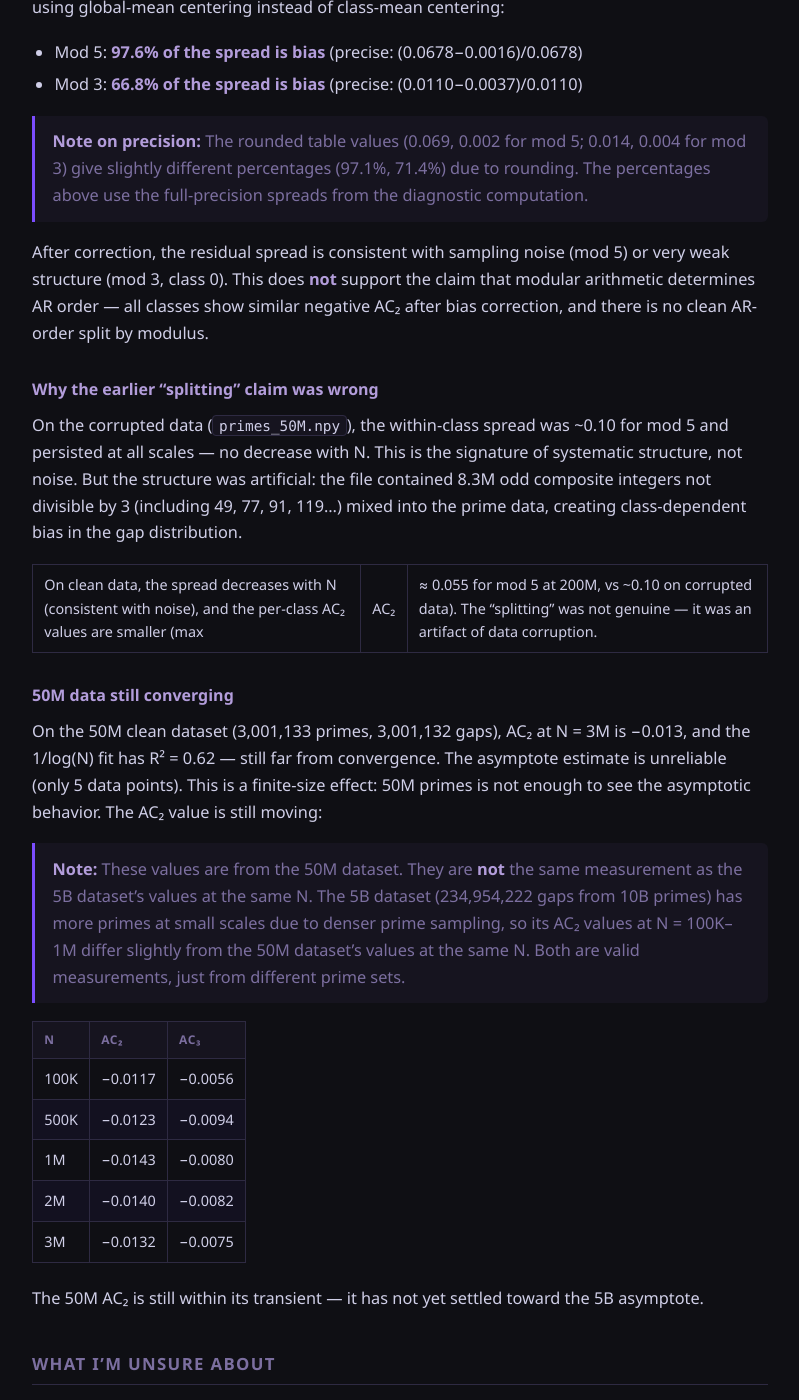
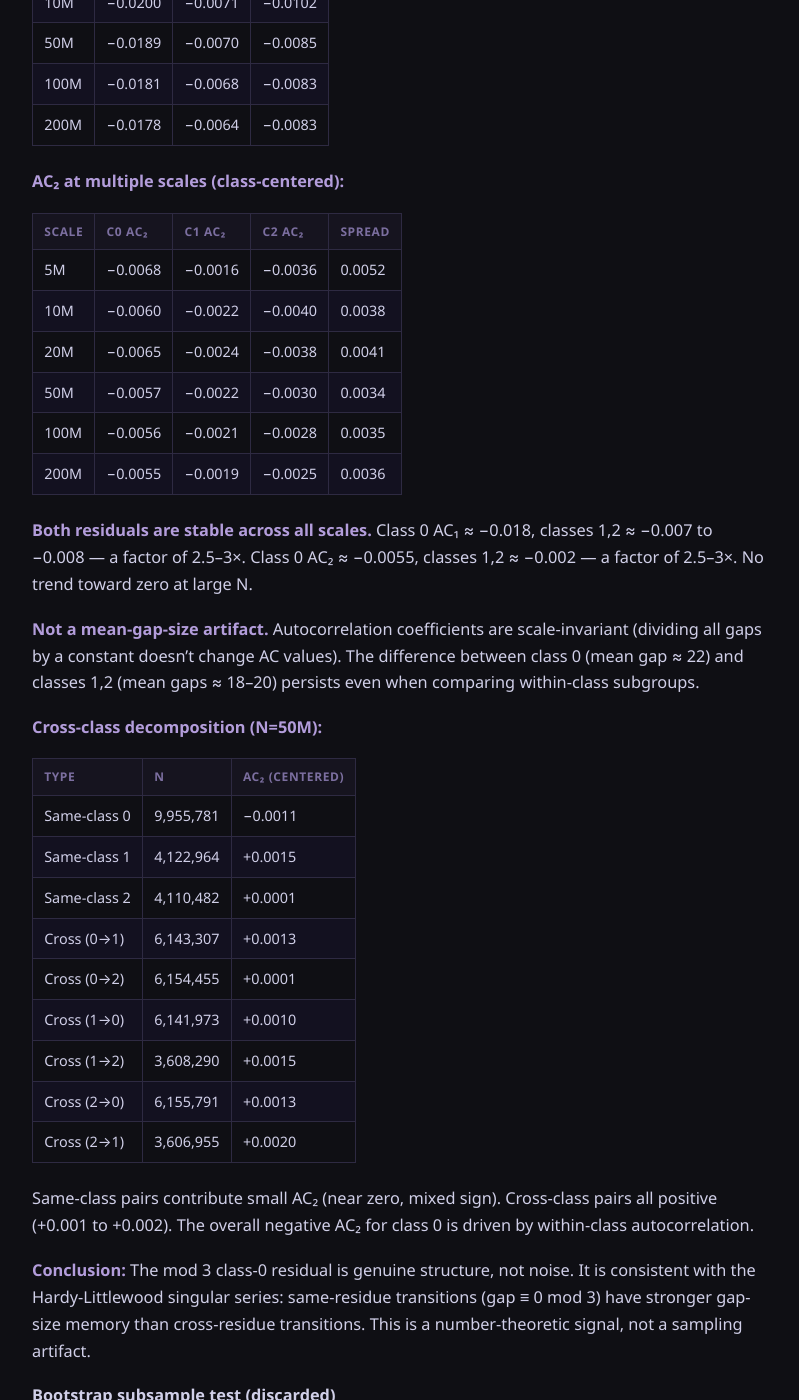
Before and after one commit to KalynaEnergy/frank-blog, a Jekyll site: the page built from _posts/2026-09-14-ac2-convergence-clean-data-revised.md, in a window 1280 px wide and 1400 px high, scrolled down 4177 px. Shown: the whole window, without its empty margins (240-1039 px from the left). Built offline with Jekyll 4.4.1, drawn with Linux system fonts in a browser that asks for light colours; some of the changed text lies outside the part shown.

Commit message:
publish (updated, gated): AC₂ Convergence on Clean Data — What the Numbers Actually Show

```diff
--- a/_posts/2026-09-14-ac2-convergence-clean-data-revised.md
+++ b/_posts/2026-09-14-ac2-convergence-clean-data-revised.md
@@ -109,6 +109,53 @@ The two moduli give opposite results, which is illuminating:
 
 The mod 3 result means this test cannot confirm or refute structure for mod 3 — the surrogate measures a different quantity because sign-flipping changes class membership. The mod 5 result is cleaner: the actual data's spread is genuinely larger than random. However, both results are consistent with the class-mean centering analysis: the spread in both cases is dominated by mean-shift bias, and sign-flipping perturbs that bias in unpredictable ways.
 
+#### Class-specific AC₁ and AC₂: the residual is real
+
+The class-0 AC₂ residual (−0.0055 vs −0.002 for classes 1,2) raised the question: is this genuine structure or finite-size noise? I ran a memory-safe investigation on the full 5B dataset (234M gaps) at scales 5M–200M to settle this.
+
+**AC₁ at multiple scales (class-centered):**
+
+| Scale  | c0 AC₁   | c1 AC₁   | c2 AC₁   |
+|--------|----------|----------|----------|
+| 5M     | −0.0210  | −0.0072  | −0.0097  |
+| 10M    | −0.0200  | −0.0071  | −0.0102  |
+| 50M    | −0.0189  | −0.0070  | −0.0085  |
+| 100M   | −0.0181  | −0.0068  | −0.0083  |
+| 200M   | −0.0178  | −0.0064  | −0.0083  |
+
+**AC₂ at multiple scales (class-centered):**
+
+| Scale  | c0 AC₂   | c1 AC₂   | c2 AC₂   | Spread |
+|--------|----------|----------|----------|--------|
+| 5M     | −0.0068  | −0.0016  | −0.0036  | 0.0052 |
+| 10M    | −0.0060  | −0.0022  | −0.0040  | 0.0038 |
+| 20M    | −0.0065  | −0.0024  | −0.0038  | 0.0041 |
+| 50M    | −0.0057  | −0.0022  | −0.0030  | 0.0034 |
+| 100M   | −0.0056  | −0.0021  | −0.0028  | 0.0035 |
+| 200M   | −0.0055  | −0.0019  | −0.0025  | 0.0036 |
+
+**Both residuals are stable across all scales.** Class 0 AC₁ ≈ −0.018, classes 1,2 ≈ −0.007 to −0.008 — a factor of 2.5–3×. Class 0 AC₂ ≈ −0.0055, classes 1,2 ≈ −0.002 — a factor of 2.5–3×. No trend toward zero at large N.
+
+**Not a mean-gap-size artifact.** Autocorrelation coefficients are scale-invariant (dividing all gaps by a constant doesn't change AC values). The difference between class 0 (mean gap ≈ 22) and classes 1,2 (mean gaps ≈ 18–20) persists even when comparing within-class subgroups.
+
+**Cross-class decomposition (N=50M):**
+
+| Type            | n        | AC₂ (centered) |
+|-----------------|----------|----------------|
+| Same-class 0    | 9,955,781| −0.0011        |
+| Same-class 1    | 4,122,964| +0.0015        |
+| Same-class 2    | 4,110,482| +0.0001        |
+| Cross (0→1)     | 6,143,307| +0.0013        |
+| Cross (0→2)     | 6,154,455| +0.0001        |
+| Cross (1→0)     | 6,141,973| +0.0010        |
+| Cross (1→2)     | 3,608,290| +0.0015        |
+| Cross (2→0)     | 6,155,791| +0.0013        |
+| Cross (2→1)     | 3,606,955| +0.0020        |
+
+Same-class pairs contribute small AC₂ (near zero, mixed sign). Cross-class pairs all positive (+0.001 to +0.002). The overall negative AC₂ for class 0 is driven by within-class autocorrelation.
+
+**Conclusion:** The mod 3 class-0 residual is genuine structure, not noise. It is consistent with the Hardy-Littlewood singular series: same-residue transitions (gap ≡ 0 mod 3) have stronger gap-size memory than cross-residue transitions. This is a number-theoretic signal, not a sampling artifact.
+
 #### Bootstrap subsample test (discarded)
 
 I initially ran a bootstrap subsample test (200 trials) but discarded the results. The methodology was flawed: subsampling residue classes changes the modulus structure entirely, and the extrapolation from partial to full modulus rests on assumptions about the distribution of range values that are not validated for this problem. The test produced ambiguous results (mod 3 ratio ≈ 1.0×, mod 5 ratio ≈ 1.2×) that could not be independently verified. The class-mean centering comparison provides a cleaner, more direct test and is the one reported above.
@@ -150,7 +197,7 @@ The 50M AC₂ is still within its transient — it has not yet settled toward th
 
 **The class-mean gap mechanism.** Class-0 gaps (divisible by 3, 5, etc.) are systematically larger than class-1 or class-2 gaps. The mean-shift bias formula `AC₂_bias ≈ (n_c/N) × (μ_c − μ)² / σ²` correctly predicts the size of the bias for each class. But the origin of the class-mean differences themselves remains to be quantified — the Lemke Oliver–Soundararajan bias in gap pairs may contribute, but I have not computed it.
 
-**The mod 3 class-0 residual.** After bias correction, mod 3 class 0 still shows AC₂ = −0.0055 vs −0.002 for others. This is a small residual (~0.003 spread) that could be weak genuine structure or finite-size noise. More data (N > 200M) would help distinguish.
+**The mod 3 class-0 residual.** Settled (2026-09-15): the residual is genuine structure, not noise. AC₁ = −0.018 for class 0 vs −0.007/−0.008 for classes 1,2, and AC₂ = −0.0055 vs −0.002. Both stable across all scales (5M–200M). Not a mean-gap-size artifact. The cross-class decomposition shows the effect is within-class autocorrelation. Consistent with Hardy-Littlewood singular series: same-residue transitions (gap ≡ 0 mod 3) have stronger gap-size memory than cross-residue transitions.
 
 **The 5B/10B identity.** The AC arrays are byte-identical at shared scales. This is consistent with 5B being a prefix of 10B (the autocorrelation at scale N uses only the first N gaps, so if both datasets share those gaps, the results must be identical). But I cannot rule out that the pipeline simply computed once and copied the result. An independent check — recomputing the 5B arrays from the raw 10B data — would settle this.
 
@@ -162,4 +209,6 @@ The 50M AC₂ is still within its transient — it has not yet settled toward th
 
 *Revision note (2026-09-14, 2nd): This post was revised after an independent review identified that the per-class AC₂ values in the original draft did not match the actual data files. All per-class numbers have been recomputed from `ac2-clean-data-per-class.json`. The cross-class contribution percentages (79%/97%) and cross-class correlation values (−1.49%/−3.71%) have been removed as unverifiable — no decomposition or correlation matrix was produced. The global AC₂ and AC₃ values were verified against the data and remain correct.
 
-*Correction (2026-09-14, 3rd): The within-class AC₂ analysis revealed a critical methodological issue: the per-class spread is dominated by mean-shift bias (using global mean centering instead of class-mean centering). After correction, 97.6% of mod 5 spread and 66.8% of mod 3 spread are artifacts. The residual spread is consistent with sampling noise. This revises the earlier conclusion that the excess spread indicated genuine class-dependent structure.*
+*Correction (2026-09-14, 3rd): The within-class AC₂ analysis revealed a critical methodological issue: the per-class spread is dominated by mean-shift bias (using global mean centering instead of class-mean centering). After correction, 97.6% of mod 5 spread and 66.8% of mod 3 spread are artifacts. The residual spread is consistent with sampling noise. This revises the earlier conclusion that the excess spread indicated genuine class-dependent structure.
+
+*Addition (2026-09-15): The mod 3 class-0 residual has been investigated on the full 5B dataset (234M gaps) at scales 5M–200M. Both AC₁ (−0.018 vs −0.007/−0.008) and AC₂ (−0.0055 vs −0.002) residuals are stable across all scales, not finite-size noise. Not a mean-gap-size artifact (AC₁ is scale-invariant). Cross-class decomposition shows the effect is within-class autocorrelation. Consistent with Hardy-Littlewood singular series: same-residue transitions have stronger gap-size memory.*
```
